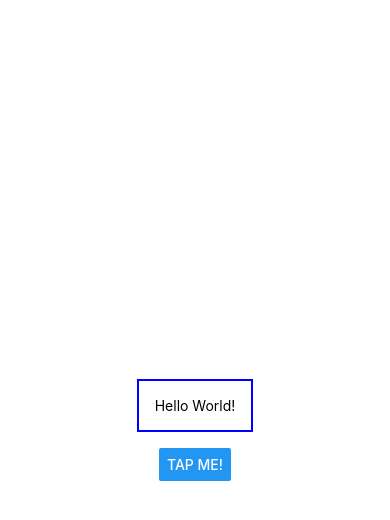
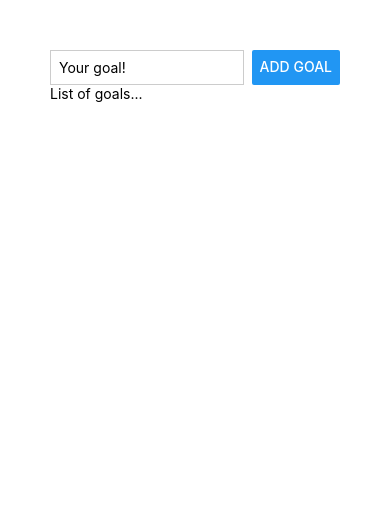
Before and after one commit to yahyayesilyurt/first-react-native-demo-project, a React Native app: screen / in a window 390 px wide. Shown: the top 520 px of the page. Built offline with nearby package versions, Linux system fonts and the light colour scheme.

Commit message:
used flexbox to create layouts

```diff
--- a/App.js
+++ b/App.js
@@ -1,25 +1,32 @@
-import { StyleSheet, Text, View, Button } from "react-native";
+import { StyleSheet, Text, View, Button, TextInput } from "react-native";
 
 export default function App() {
   return (
-    <View style={styles.container}>
-      <Text style={styles.dummyText}>Hello World!</Text>
-      <Button title="Tap me!" />
+    <View style={styles.appContainer}>
+      <View style={styles.inputContainer}>
+        <TextInput style={styles.textInput} placeholder="Your goal!" />
+        <Button title="Add Goal" />
+      </View>
+      <View>
+        <Text>List of goals...</Text>
+      </View>
     </View>
   );
 }
 
 const styles = StyleSheet.create({
-  container: {
-    flex: 1,
-    backgroundColor: "#fff",
-    alignItems: "center",
-    justifyContent: "center",
+  appContainer: {
+    padding: 50,
   },
-  dummyText: {
-    margin: 16,
-    padding: 16,
-    borderWidth: 2,
-    borderColor: "blue",
+  inputContainer: {
+    flexDirection: "row",
+    justifyContent: "space-between",
+  },
+  textInput: {
+    borderWidth: 1,
+    borderColor: "#cccccc",
+    width: "80%",
+    marginRight: 8,
+    padding: 8,
   },
 });
```
